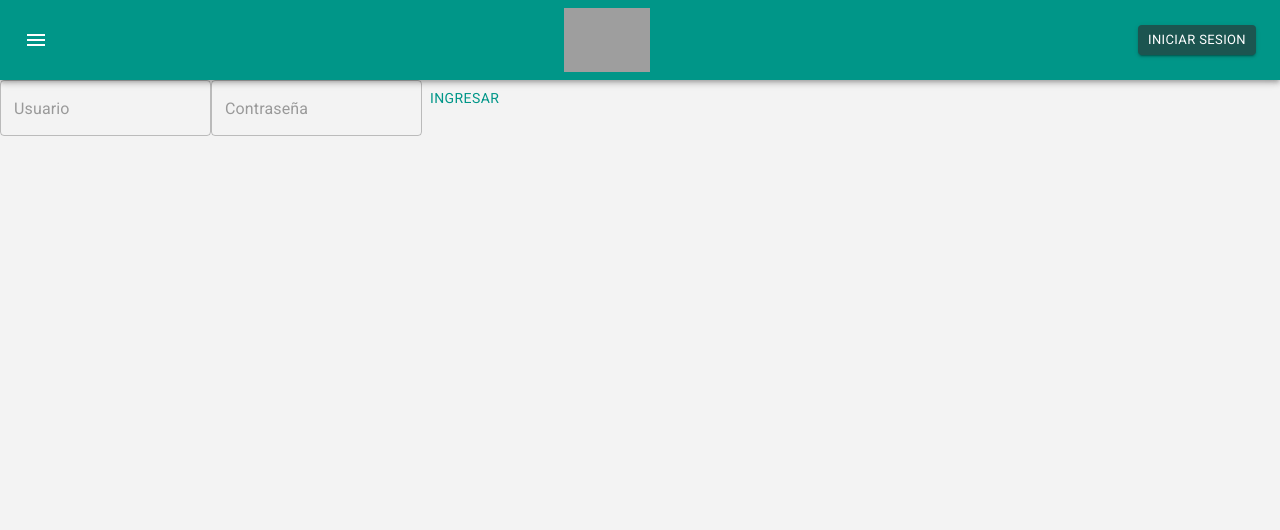
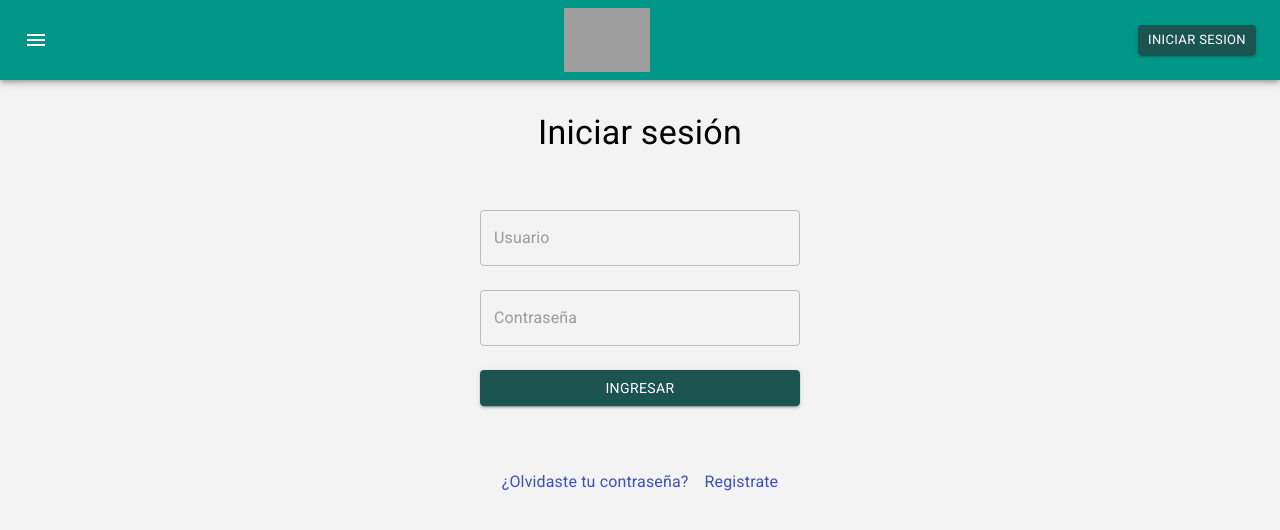
Before and after one commit to desapp-unahur-G1-2022C1/comunidad-trabajo-frontendV2, a React (Create React App) app: page /login in a window 1280 px wide. Shown: the top 530 px of the page. Built offline with nearby package versions, Linux system fonts and the light colour scheme; grey boxes are pictures that could not be loaded.

Commit message:
Update Login.jsx

```diff
--- a/src/Components/login/Login.jsx
+++ b/src/Components/login/Login.jsx
@@ -1,9 +1,11 @@
-import { FormControl, TextField } from '@mui/material';
+import { FormControl, TextField, Box, Typography } from '@mui/material';
 import React, { Fragment } from 'react';
 import { useState } from 'react';
 import Header from "../Header"
 import Button from '@mui/material/Button';
 import axios from "axios"
+import { Link} from "react-router-dom"
+
 const Login = () => {
 
     const [body, setBody] = useState({usuario:'', password:''})
@@ -29,28 +31,34 @@ const Login = () => {
     return (
         <Fragment>
             <Header/>
-            <form onSubmit="#">
-                <TextField
+            <Typography sx={{display:"flex", justifyContent:"center", margin:"2rem"}} variant='h4'> Iniciar sesión </Typography>
+            <Box sx={{display:"flex", justifyContent:"center", margin:"2rem", }}>
+                <form onSubmit="#">
+                <Box sx={{display:"flex", flexDirection:"column", margin:"1.5rem", width:"20rem" }}><TextField
                 type="text"
                 value={body.usuario}
                 name="usuario"
                 placeholder='Usuario'
                 onChange={inputChange}
                 >
-                </TextField>
+                </TextField></Box>
 
-                <TextField
+                <Box sx={{display:"flex", flexDirection:"column", margin:"1.5rem"}}><TextField
                 type="password"
                 value={body.password}
                 name="password"
                 placeholder='Contraseña'
                 onChange={inputChange}
                 >
-                </TextField>
-                <Button onClick={handleSubmit}>
+                </TextField></Box>
+                <Box sx={{display:"flex", justifyContent:"center", margin:"1.5rem"}}><Button fullWidth color='relaxed' onClick={handleSubmit}  variant="contained">
                     Ingresar
-                </Button>
-            </form>
+                </Button></Box>
+            </form></Box>
+            <Box sx={{display:"flex", justifyContent:"center"}}>
+          <Link to="/recuperarContrasena"style={{ textDecoration: 'none'}}><Typography sx={{display:"flex", margin:"0.5rem", justifyContent:"flex-start", color:"#3f50b5"}}>¿Olvidaste tu contraseña?</Typography></Link>
+          <Link to="/registroUsuario"style={{ textDecoration: 'none'}}><Typography sx={{display:"flex", margin:"0.5rem", justifyContent:"flex-end", color:"#3f50b5"}}>Registrate</Typography></Link>
+        </Box>
 
         </Fragment>
      );
```
